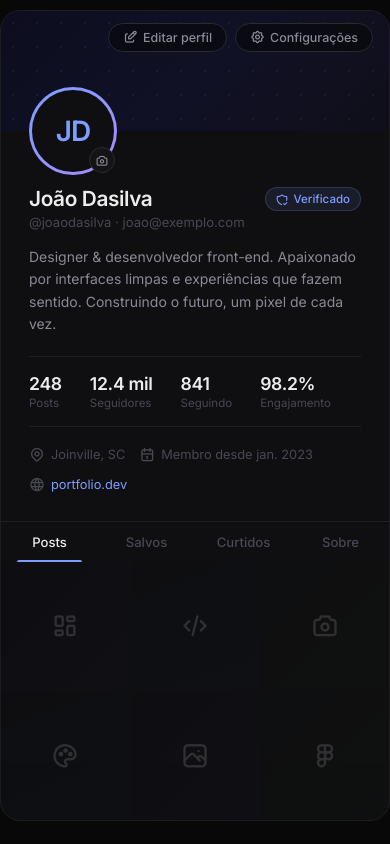
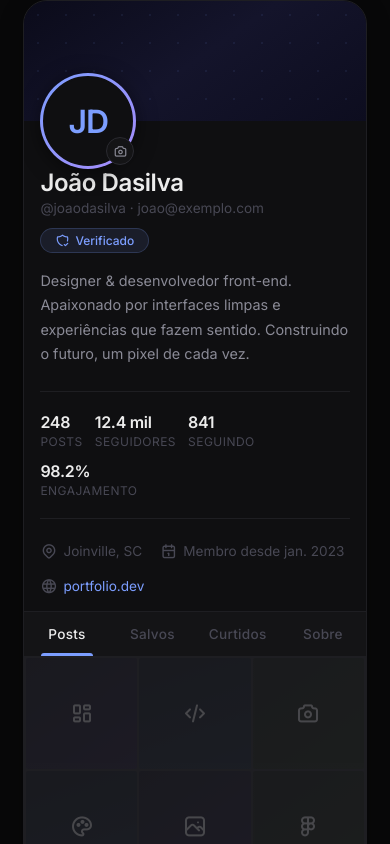
Before and after one commit to hAIrcut-ai-hair-chat/frontend2repo, a Vue app: page /profile in a window 390 px wide. Shown: the top 844 px of the page. Built offline with nearby package versions, Linux system fonts and the light colour scheme; no server answers.

Commit message:
CHORE: Create forget and recovery password methods

```diff
--- a/index.html
+++ b/index.html
@@ -2,7 +2,7 @@
 <html lang="">
   <head>
     <meta charset="UTF-8">
-    <link rel="icon" href="/image.png">
+    <link rel="icon" href="/geekours.png">
     <meta name="viewport" content="width=device-width, initial-scale=1.0">
     <title>Geekours</title>
   </head>
--- a/src/components/AppHeader.vue
+++ b/src/components/AppHeader.vue
@@ -18,7 +18,7 @@
         <i class="ti ti-bell"></i>
         <div class="notif-dot"></div>
       </div>
-      <div class="avatar-sm">JD</div>
+      <RouterLink to="/profile" class="avatar-sm">JD</RouterLink>
     </div>
   </header>
 </template>
--- /dev/null
+++ b/src/stores/forget_password.js
@@ -0,0 +1,81 @@
+import { defineStore } from "pinia";
+import { ref, computed } from "vue"
+import api from "@/plugins/api"
+import router from "@/routers";
+
+export const useForgetPasswordStore = defineStore("forget_password", () => {
+    const email = ref("");
+    const code = ref("")
+    const password = ref("")
+
+    const response = ref(null);
+    const error = ref(null);
+    const loading = ref(false);
+
+    const hasError = computed(() => !!error.value);
+
+    async function forgetPassword() {
+        loading.value = true;
+        error.value = null;
+        response.value = null;
+
+        try {
+            const { data } = await api.post("/password/code/", {
+                email: email.value,
+            });
+
+            response.value = data;
+
+            router.push("/redefine-password");
+
+            return data;
+        } catch (err) {
+            error.value =
+                err.response?.data?.message ||
+                "Erro ao enviar email de recuperação.";
+
+            throw err;
+        } finally {
+            loading.value = false;
+        }
+
+    }
+    async function redefinePassword() {
+        loading.value = true
+        error.value = null
+        response.value = null
+        try {
+            const { data } = await api.post("/password/update/", {
+                email: email.value,
+                code: code.value,
+                password: password.value
+            })
+            response.value = data;
+            router.push("/login")
+        }
+        catch (err) {
+            error.value = err.response?.data?.message || "Erro ao redefinir senha"
+            throw err;
+
+
+        }
+        finally {
+            loading.value = false
+        }
+
+    }
+
+    return {
+        email,
+        code,
+        password,
+
+        response,
+        error,
+        loading,
+        hasError,
+
+        forgetPassword,
+        redefinePassword,
+    }
+})
--- a/src/stores/register.js
+++ b/src/stores/register.js
@@ -7,7 +7,6 @@ export const useRegisterStore = defineStore("register", () => {
 
     const email = ref('')
     const password = ref('')
-    const name = ref('')
     const response = ref(null)
     const error = ref(null)
     const loading = ref(false)
--- a/src/views/ProfileView.vue
+++ b/src/views/ProfileView.vue
@@ -34,8 +34,15 @@ const posts = [
   { id: 4, ph: 'ph-b', icon: 'ti-palette' },
   { id: 5, ph: 'ph-a', icon: 'ti-photo' },
   { id: 6, ph: 'ph-c', icon: 'ti-brand-figma' },
+  { id: 7, ph: 'ph-a', icon: 'ti-video' },
+  { id: 8, ph: 'ph-b', icon: 'ti-music' },
+  { id: 9, ph: 'ph-c', icon: 'ti-book' },
+  { id: 10, ph: 'ph-a', icon: 'ti-map' },
+  { id: 11, ph: 'ph-b', icon: 'ti-chart-bar' },
+  { id: 12, ph: 'ph-c', icon: 'ti-cloud' },
 ]
 </script>
+
 <template>
   <div class="page">
     <div class="card">
@@ -44,11 +51,8 @@ const posts = [
       <div class="cover">
         <div class="cover-dots"></div>
         <div class="cover-actions">
-          <router-link to="/configuracoes" class="cover-btn">
-            <i class="ti ti-edit" aria-hidden="true"></i> Editar perfil
-          </router-link>
           <router-link to="/settings" class="cover-btn">
-            <i class="ti ti-settings" aria-hidden="true"></i> Configurações
+            <i class="ti ti-settings" aria-hidden="true"></i>
           </router-link>
         </div>
         <div class="avatar-wrap">
@@ -58,13 +62,13 @@ const posts = [
               <span v-else>{{ initials }}</span>
             </div>
           </div>
-          <router-link to="/configuracoes" class="avatar-edit-btn" aria-label="Alterar foto de perfil">
+          <router-link to="/configuracoes" class="avatar-edit-btn" aria-label="Alterar foto">
             <i class="ti ti-camera" aria-hidden="true"></i>
           </router-link>
         </div>
       </div>
 
-      <!-- Body -->
+      <!-- Profile body -->
       <div class="profile-body">
         <div class="profile-top">
           <div>
@@ -131,87 +135,93 @@ const posts = [
   </div>
 </template>
 
-
-
 <style scoped>
+/* Layout geral: ocupa 100% da largura com padding lateral proporcional */
 .page {
   width: 100%;
-  margin-top: 10px;
-  display: flex;
-  justify-content: center;
-  align-items: center;
-
+  padding: 0 6%; /* respiro lateral em telas grandes */
+  margin: 0;
+  display: block;
+  box-sizing: border-box;
 }
 
 .card {
+  width: 100%;
   background: var(--card);
   border: 1px solid var(--border);
-  border-radius: 20px;
+  border-radius: 24px;
   overflow: hidden;
+  box-shadow: 0 8px 24px rgba(0, 0, 0, 0.3);
 }
 
+/* Cover */
 .cover {
-  height: 120px;
-  background: linear-gradient(135deg, #0d0d1f 0%, #111126 50%, #0f0f1a 100%);
+  height: 160px;
+  background: linear-gradient(145deg, #0b0b1a 0%, #14142b 50%, #0d0d1f 100%);
   position: relative;
   display: flex;
   align-items: flex-end;
-  padding: 0 28px;
+  padding: 0 32px;
 }
 
 .cover-dots {
   position: absolute;
   inset: 0;
-  background-image: radial-gradient(circle, #7c9eff14 1px, transparent 1px);
-  background-size: 24px 24px;
+  background-image: radial-gradient(circle, rgba(124, 158, 255, 0.08) 1px, transparent 1px);
+  background-size: 28px 28px;
+  pointer-events: none;
 }
 
 .cover-actions {
   position: absolute;
-  top: 12px;
-  right: 16px;
+  top: 16px;
+  right: 20px;
   display: flex;
   gap: 8px;
+  z-index: 5;
 }
 
 .cover-btn {
-  padding: 6px 14px;
-  border-radius: 20px;
-  border: 1px solid var(--border2);
-  background: rgba(8, 8, 9, 0.6);
+  padding: 6px 16px;
+  border-radius: 30px;
+  border: 1px solid rgba(255, 255, 255, 0.12);
+  background: rgba(8, 8, 14, 0.7);
   color: var(--txt2);
   font-size: 0.78rem;
   font-weight: 500;
-  cursor: pointer;
-  backdrop-filter: blur(8px);
+  backdrop-filter: blur(10px);
   display: flex;
   align-items: center;
-  gap: 5px;
+  gap: 6px;
   text-decoration: none;
-  transition: background 0.15s, color 0.15s;
+  transition: all 0.2s;
+  cursor: pointer;
 }
 
 .cover-btn:hover {
-  background: rgba(8, 8, 9, 0.85);
+  background: rgba(20, 20, 40, 0.85);
   color: var(--txt);
+  border-color: rgba(255, 255, 255, 0.25);
 }
 
 .cover-btn .ti {
-  font-size: 15px;
+  font-size: 16px;
 }
 
+/* Avatar */
 .avatar-wrap {
   position: relative;
-  margin-bottom: -44px;
-  z-index: 2;
+  margin-bottom: -48px;
+  z-index: 4;
 }
 
 .avatar-ring {
-  width: 88px;
-  height: 88px;
+  width: 96px;
+  height: 96px;
   border-radius: 50%;
   background: linear-gradient(135deg, var(--accent), var(--accent2));
   padding: 3px;
+  box-shadow: 0 4px 20px rgba(0, 0, 0, 0.5);
 }
 
 .avatar-inner {
@@ -223,7 +233,7 @@ const posts = [
   display: flex;
   align-items: center;
   justify-content: center;
-  font-size: 28px;
+  font-size: 32px;
   font-weight: 600;
   color: var(--accent);
   letter-spacing: -1px;
@@ -239,34 +249,34 @@ const posts = [
 
 .avatar-edit-btn {
   position: absolute;
-  bottom: 2px;
+  bottom: 4px;
   right: 2px;
-  width: 26px;
-  height: 26px;
+  width: 28px;
+  height: 28px;
   border-radius: 50%;
   background: var(--card2);
   border: 1.5px solid var(--border2);
   display: flex;
   align-items: center;
   justify-content: center;
-  cursor: pointer;
   text-decoration: none;
-  transition: background 0.15s, border-color 0.15s;
-  z-index: 3;
+  transition: all 0.2s;
+  z-index: 6;
 }
 
 .avatar-edit-btn:hover {
-  background: #1e1e28;
+  background: #1e1e2a;
   border-color: var(--accent);
 }
 
 .avatar-edit-btn .ti {
-  font-size: 13px;
+  font-size: 14px;
   color: var(--txt2);
 }
 
+/* Profile body */
 .profile-body {
-  padding: 56px 28px 28px;
+  padding: 60px 32px 28px;
 }
 
 .profile-top {
@@ -274,10 +284,12 @@ const posts = [
   align-items: flex-start;
   justify-content: space-between;
   margin-bottom: 16px;
+  flex-wrap: wrap;
+  gap: 12px;
 }
 
 .profile-name {
-  font-size: 1.3rem;
+  font-size: 1.5rem;
   font-weight: 600;
   color: var(--txt);
   letter-spacing: -0.4px;
@@ -285,7 +297,7 @@ const posts = [
 }
 
 .profile-handle {
-  font-size: 0.82rem;
+  font-size: 0.85rem;
   color: var(--txt3);
   margin-top: 2px;
 }
@@ -293,11 +305,11 @@ const posts = [
 .profile-badge {
   display: flex;
   align-items: center;
-  gap: 5px;
-  font-size: 0.72rem;
+  gap: 6px;
+  font-size: 0.75rem;
   font-weight: 500;
-  padding: 4px 10px;
-  border-radius: 20px;
+  padding: 4px 14px;
+  border-radius: 30px;
   background: rgba(124, 158, 255, 0.1);
   color: var(--accent);
   border: 1px solid rgba(124, 158, 255, 0.2);
@@ -305,23 +317,24 @@ const posts = [
 }
 
 .profile-badge .ti {
-  font-size: 13px;
+  font-size: 14px;
 }
 
 .profile-bio {
-  font-size: 0.875rem;
+  font-size: 0.95rem;
   color: var(--txt2);
-  line-height: 1.6;
-  margin-bottom: 20px;
+  line-height: 1.7;
+  margin-bottom: 24px;
+  max-width: 80%; /* limita largura da bio para não ficar muito extensa */
 }
 
 .profile-stats {
   display: flex;
-  gap: 28px;
-  padding: 16px 0;
+  gap: 40px;
+  padding: 20px 0;
   border-top: 1px solid var(--border);
   border-bottom: 1px solid var(--border);
-  margin-bottom: 20px;
+  margin-bottom: 24px;
 }
 
 .stat {
@@ -331,33 +344,35 @@ const posts = [
 }
 
 .stat-num {
-  font-size: 1.1rem;
+  font-size: 1.2rem;
   font-weight: 600;
   color: var(--txt);
   letter-spacing: -0.3px;
 }
 
 .stat-label {
-  font-size: 0.72rem;
+  font-size: 0.75rem;
   color: var(--txt3);
+  text-transform: uppercase;
+  letter-spacing: 0.04em;
 }
 
 .profile-meta {
   display: flex;
   flex-wrap: wrap;
-  gap: 14px;
+  gap: 18px;
 }
 
 .meta-item {
   display: flex;
   align-items: center;
   gap: 6px;
-  font-size: 0.8rem;
+  font-size: 0.85rem;
   color: var(--txt3);
 }
 
 .meta-item .ti {
-  font-size: 16px;
+  font-size: 17px;
 }
 
 .meta-item a {
@@ -365,21 +380,28 @@ const posts = [
   text-decoration: none;
 }
 
+.meta-item a:hover {
+  text-decoration: underline;
+}
+
+/* Tabs */
 .tabs {
   display: flex;
   border-top: 1px solid var(--border);
+  background: var(--card2);
 }
 
 .tab {
   flex: 1;
-  padding: 12px;
+  padding: 14px 8px;
   text-align: center;
-  font-size: 0.82rem;
+  font-size: 0.85rem;
   font-weight: 500;
   color: var(--txt3);
   cursor: pointer;
-  transition: color 0.15s;
+  transition: all 0.2s;
   position: relative;
+  letter-spacing: 0.02em;
 }
 
 .tab.active {
@@ -390,21 +412,25 @@ const posts = [
   content: '';
   position: absolute;
   bottom: 0;
-  left: 16px;
-  right: 16px;
-  height: 2px;
+  left: 20%;
+  right: 20%;
+  height: 2.5px;
   background: var(--accent);
-  border-radius: 2px 2px 0 0;
+  border-radius: 4px 4px 0 0;
 }
 
 .tab:hover:not(.active) {
   color: var(--txt2);
+  background: rgba(255, 255, 255, 0.02);
 }
 
+/* Posts grid - adaptativo */
 .posts-grid {
   display: grid;
   grid-template-columns: repeat(3, 1fr);
-  gap: 2px;
+  gap: 3px;
+  padding: 3px;
+  background: var(--border);
 }
 
 .post-thumb {
@@ -412,22 +438,111 @@ const posts = [
   display: flex;
   align-items: center;
   justify-content: center;
-  font-size: 28px;
-  opacity: 0.15;
+  font-size: 32px;
+  opacity: 0.2;
   cursor: pointer;
-  transition: opacity 0.15s;
+  transition: all 0.25s ease;
+  background: var(--card);
+  border-radius: 2px;
 }
 
 .post-thumb:hover {
-  opacity: 0.25;
+  opacity: 0.4;
+  transform: scale(1.02);
+  z-index: 2;
 }
 
 .post-thumb .ti {
-  font-size: 28px;
+  font-size: 32px;
   color: var(--txt);
 }
 
-.ph-a { background: linear-gradient(135deg, #0a0a16, #16102a); }
-.ph-b { background: linear-gradient(160deg, #080c14, #0d1824); }
-.ph-c { background: linear-gradient(135deg, #0c100a, #141a0e); }
+.ph-a { background: linear-gradient(145deg, #0a0a16, #18102e); }
+.ph-b { background: linear-gradient(160deg, #080c14, #0d1a2a); }
+.ph-c { background: linear-gradient(145deg, #0c100a, #141e0e); }
+
+
+@media (min-width: 1024px) {
+  .page {
+    padding: 0 5%; /* um pouco menos de padding para aproveitar melhor */
+  }
+  .posts-grid {
+    grid-template-columns: repeat(4, 1fr);
+  }
+  .profile-bio {
+    max-width: 70%;
+  }
+}
+
+/* Telas grandes (desktop) */
+@media (min-width: 1400px) {
+  .page {
+    padding: 0 8%;
+  }
+  .posts-grid {
+    grid-template-columns: repeat(5, 1fr);
+  }
+  .profile-bio {
+    max-width: 60%;
+  }
+}
+
+/* Telas pequenas (tablet/mobile) */
+@media (max-width: 768px) {
+  .cover {
+    height: 140px;
+    padding: 0 20px;
+  }
+  .profile-body {
+    padding: 56px 20px 20px;
+  }
+  .profile-bio {
+    max-width: 100%;
+    font-size: 0.9rem;
+  }
+  .profile-stats {
+    gap: 20px;
+  }
+  .posts-grid {
+    grid-template-columns: repeat(3, 1fr);
+  }
+}
+
+@media (max-width: 480px) {
+  .cover {
+    height: 120px;
+    padding: 0 16px;
+  }
+  .cover-actions .cover-btn:first-child {
+    display: none;
+  }
+  .cover-actions .cover-btn:last-child {
+    padding: 6px 10px;
+  }
+  .profile-body {
+    padding: 48px 16px 16px;
+  }
+  .profile-top {
+    flex-direction: column;
+    align-items: flex-start;
+  }
+  .profile-badge {
+    align-self: flex-start;
+  }
+  .profile-stats {
+    gap: 12px;
+    flex-wrap: wrap;
+  }
+  .stat-num {
+    font-size: 1rem;
+  }
+  .posts-grid {
+    grid-template-columns: repeat(3, 1fr);
+    gap: 2px;
+    padding: 2px;
+  }
+  .post-thumb .ti {
+    font-size: 24px;
+  }
+}
 </style>
--- a/src/views/RedefinePasswordView.vue
+++ b/src/views/RedefinePasswordView.vue
@@ -90,33 +90,70 @@
 </template>
 
 <script setup>
-import { reactive, computed } from 'vue'
-import { useRouter } from 'vue-router'
-import AuthCard from '@/components/AuthCard.vue'
-import AuthField from '@/components/AuthField.vue'
+import { reactive, computed } from "vue"
+import { useRouter } from "vue-router"
+import { storeToRefs } from "pinia"
+
+import AuthCard from "@/components/AuthCard.vue"
+import AuthField from "@/components/AuthField.vue"
+import { useForgetPasswordStore } from "@/stores/forget_password"
 
 const router = useRouter()
 
-const form = reactive({ email: '', code: '', password: '', confirm: '' })
-const errors = reactive({ email: false, code: false, password: false, confirm: false })
+const forgetPasswordStore = useForgetPasswordStore()
+
+const { loading, error } = storeToRefs(forgetPasswordStore)
+
+const form = reactive({
+  email: "",
+  code: "",
+  password: "",
+  confirm: "",
+})
+
+const errors = reactive({
+  email: false,
+  code: false,
+  password: false,
+  confirm: false,
+})
 
 const reqs = computed(() => ({
   length: form.password.length >= 8,
-  cases: /[A-Z]/.test(form.password) && /[a-z]/.test(form.password),
+  cases:
+    /[A-Z]/.test(form.password) &&
+    /[a-z]/.test(form.password),
   number: /\d/.test(form.password),
   special: /[^A-Za-z0-9]/.test(form.password),
 }))
 
-const allReqs = computed(() => Object.values(reqs.value).every(Boolean))
+const allReqs = computed(() =>
+  Object.values(reqs.value).every(Boolean)
+)
 
-function submit() {
-  errors.email = !form.email.includes('@')
+async function submit() {
+  errors.email = !/\S+@\S+\.\S+/.test(form.email)
   errors.code = form.code.trim().length === 0
   errors.password = !allReqs.value
   errors.confirm = form.password !== form.confirm
 
-  if (!errors.email && !errors.code && !errors.password && !errors.confirm) {
-    router.push('/login')
+  if (
+    errors.email ||
+    errors.code ||
+    errors.password ||
+    errors.confirm
+  ) {
+    return
+  }
+
+  forgetPasswordStore.email = form.email
+  forgetPasswordStore.code = form.code
+  forgetPasswordStore.password = form.password
+
+  try {
+    await forgetPasswordStore.redefinePassword()
+  } catch (e) {
+    console.error(e)
   }
 }
 </script>
--- a/src/views/SendEmailView.vue
+++ b/src/views/SendEmailView.vue
@@ -18,15 +18,32 @@
       </Transition>
 
       <form v-if="!sent" class="field-group" @submit.prevent="submit">
-        <AuthField id="email" label="E-mail cadastrado" type="email" placeholder="voce@exemplo.com" icon="ti-mail"
-          v-model="email" :hasError="hasError" errorMsg="Informe um e-mail válido." />
+        <AuthField
+          id="email"
+          label="E-mail cadastrado"
+          type="email"
+          placeholder="voce@exemplo.com"
+          icon="ti-mail"
+          v-model="email"
+          :hasError="hasError"
+          :errorMsg="error || 'Informe um e-mail válido.'"
+        />
       </form>
 
-      <button v-if="!sent" class="btn-primary" @click="submit">
-        Enviar link de redefinição
+      <button
+        v-if="!sent"
+        class="btn-primary"
+        @click="submit"
+        :disabled="loading"
+      >
+        {{ loading ? "Enviando..." : "Enviar link de redefinição" }}
       </button>
 
-      <router-link v-if="sent" to="/redefinir-senha" class="btn-primary btn-primary--link">
+      <router-link
+        v-if="sent"
+        to="/redefinir-senha"
+        class="btn-primary btn-primary--link"
+      >
         Já tenho o código
       </router-link>
 
@@ -41,18 +58,30 @@
 </template>
 
 <script setup>
-import { ref } from 'vue'
-import AuthCard from '@/components/AuthCard.vue'
-import AuthField from '@/components/AuthField.vue'
+import { computed } from "vue";
+import { storeToRefs } from "pinia";
 
-const email = ref('')
-const hasError = ref(false)
-const sent = ref(false)
+import AuthCard from "@/components/AuthCard.vue";
+import AuthField from "@/components/AuthField.vue";
+import { useForgetPasswordStore } from "@/stores/forget_password";
 
-function submit() {
-  hasError.value = !email.value.includes('@')
-  if (!hasError.value) {
-    sent.value = true
+const forgetPasswordStore = useForgetPasswordStore();
+
+const {
+  email,
+  response,
+  error,
+  loading,
+  hasError,
+} = storeToRefs(forgetPasswordStore);
+
+const sent = computed(() => response.value !== null);
+
+async function submit() {
+  try {
+    await forgetPasswordStore.forgetPassword();
+  } catch (err) {
+    console.error(err);
   }
 }
 </script>
```
Also changed, not shown: src/stores/settings.js (added, +42 -0 lines), src/views/SettingsView.vue (+54 -97 lines), public/geekours.png (added), src/stores/login.js (line endings or trailing spaces).
